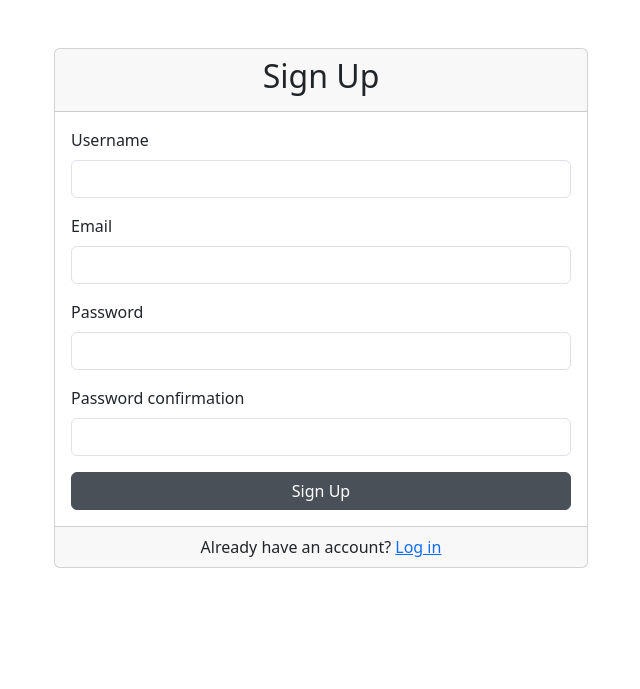
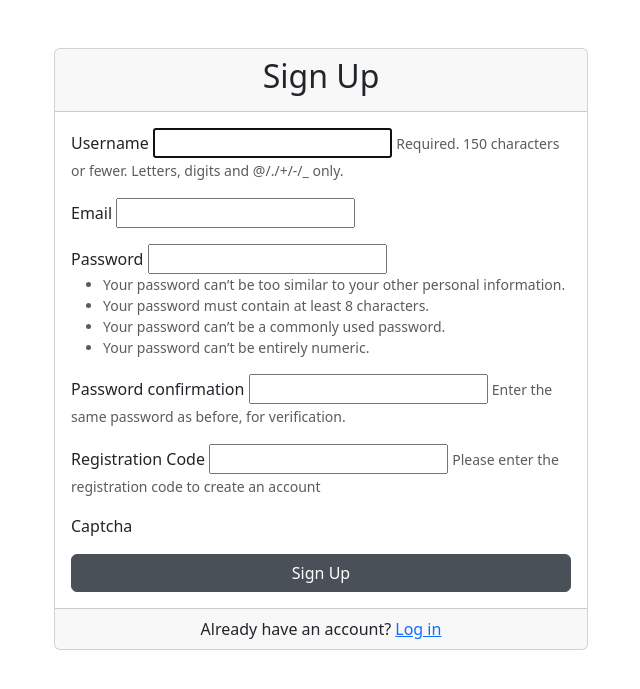
Before and after one commit to lakri/polesharing, a Django app: template items/templates/registration/signup.html in a window 1280 px wide. Shown: the part 56-745 px from the top of the page, without its empty margins (319-959 px from the left). Run offline with Django 4.2, Linux system fonts and the light colour scheme; the template is opened without the code that fills it: values that come from a table or form of the project are taken from there, others are empty; parts of the project's set-up code (start-up, migrations or seed data) failed here and were passed over.

Commit message:
lookes like work

```diff
--- a/items/forms.py
+++ b/items/forms.py
@@ -7,16 +7,29 @@
 import os
 from django.core.files.uploadedfile import InMemoryUploadedFile
 import magic
+from django.core.exceptions import ValidationError
+from django.conf import settings
 from django_recaptcha.fields import ReCaptchaField
 from django_recaptcha.widgets import ReCaptchaV2Checkbox
 
 class SignUpForm(UserCreationForm):
     email = forms.EmailField(required=True)
+    registration_code = forms.CharField(
+        required=True,
+        label="Registration Code",
+        help_text="Please enter the registration code to create an account"
+    )
     captcha = ReCaptchaField(widget=ReCaptchaV2Checkbox)
 
     class Meta:
         model = User
-        fields = ('username', 'email', 'password1', 'password2', 'captcha')
+        fields = ('username', 'email', 'password1', 'password2', 'registration_code', 'captcha')
+
+    def clean_registration_code(self):
+        code = self.cleaned_data.get('registration_code')
+        if code != os.getenv('REGISTRATION_CODE'):
+            raise ValidationError("Invalid registration code")
+        return code
 
     def save(self, commit=True):
         user = super().save(commit=False)
--- a/items/templates/registration/signup.html
+++ b/items/templates/registration/signup.html
@@ -1,4 +1,5 @@
-{% extends 'items/base.html' %}
+{% extends 'base.html' %}
+{% load static %}
 
 {% block title %}Sign Up - PoleSharing{% endblock %}
 
@@ -13,31 +14,20 @@
                 <div class="card-body">
                     <form method="post">
                         {% csrf_token %}
-                        {% if form.errors %}
-                            <div class="alert alert-danger">
-                                {% for field, errors in form.errors.items %}
-                                    {% for error in errors %}
-                                        {{ error }}<br>
-                                    {% endfor %}
-                                {% endfor %}
+                        {% for field in form %}
+                            <div class="form-group mb-3">
+                                <label for="{{ field.id_for_label }}">{{ field.label }}</label>
+                                {{ field }}
+                                {% if field.help_text %}
+                                    <small class="form-text text-muted">{{ field.help_text }}</small>
+                                {% endif %}
+                                {% if field.errors %}
+                                    <div class="alert alert-danger">
+                                        {{ field.errors }}
+                                    </div>
+                                {% endif %}
                             </div>
-                        {% endif %}
-                        <div class="mb-3">
-                            <label for="id_username" class="form-label">Username</label>
-                            <input type="text" name="username" id="id_username" class="form-control" required>
-                        </div>
-                        <div class="mb-3">
-                            <label for="id_email" class="form-label">Email</label>
-                            <input type="email" name="email" id="id_email" class="form-control" required>
-                        </div>
-                        <div class="mb-3">
-                            <label for="id_password1" class="form-label">Password</label>
-                            <input type="password" name="password1" id="id_password1" class="form-control" required>
-                        </div>
-                        <div class="mb-3">
-                            <label for="id_password2" class="form-label">Password confirmation</label>
-                            <input type="password" name="password2" id="id_password2" class="form-control" required>
-                        </div>
+                        {% endfor %}
                         <button type="submit" class="btn btn-primary w-100">Sign Up</button>
                     </form>
                 </div>
```
